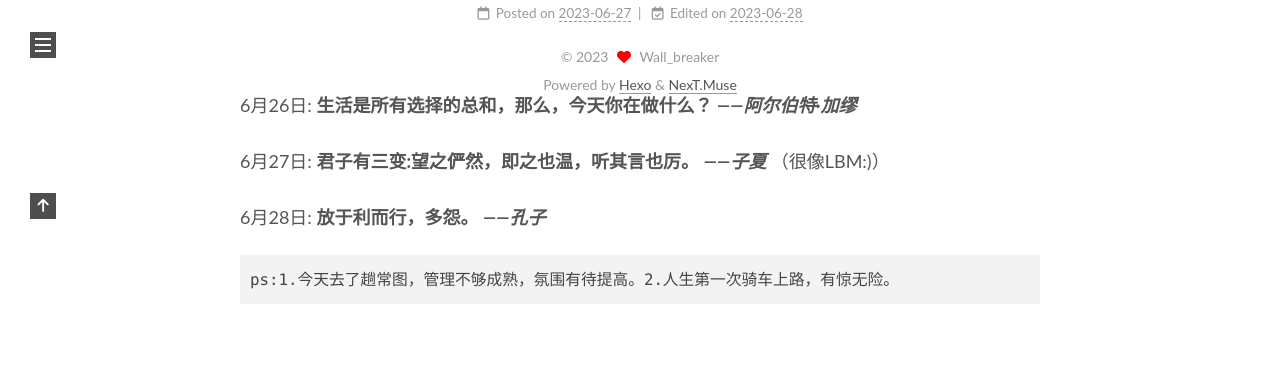
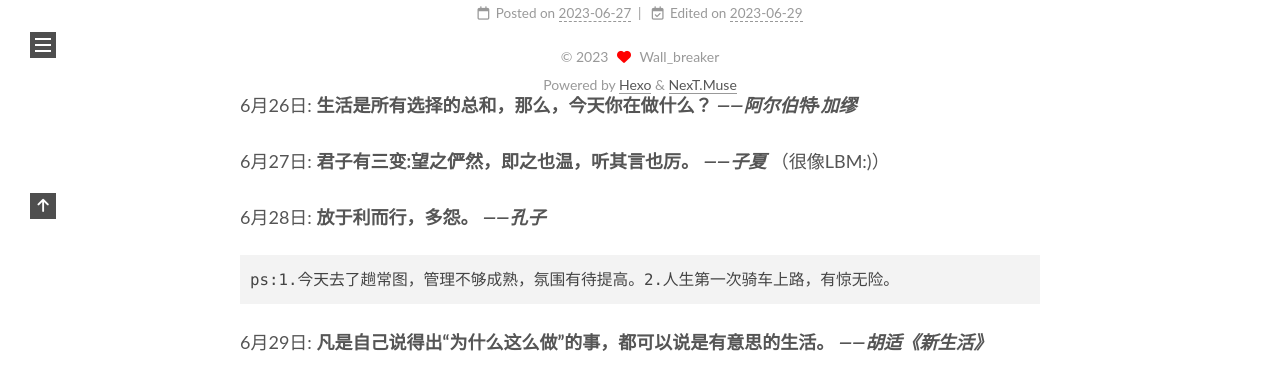
Before and after one commit to DingSpeaking/DingSpeaking.github.io, a plain HTML site: page index.html in a window 1280 px wide. Shown: the part 681-1070 px from the top of the page. Drawn offline with nearby package versions, Linux system fonts and the light colour scheme.

Commit message:
Site updated: 2023-06-29 20:54:22

```diff
--- a/index.html
+++ b/index.html
@@ -247,7 +247,7 @@
         <i class="far fa-calendar-check"></i>
       </span>
       <span class="post-meta-item-text">Edited on</span>
-      <time title="Modified: 2023-06-28 19:41:29" itemprop="dateModified" datetime="2023-06-28T19:41:29+08:00">2023-06-28</time>
+      <time title="Modified: 2023-06-29 19:20:56" itemprop="dateModified" datetime="2023-06-29T19:20:56+08:00">2023-06-29</time>
     </span>
 
 
@@ -265,6 +265,7 @@
 <p>6月28日:    <strong>放于利而行，多怨。</strong> <em><strong>——孔子</strong></em></p>
 <pre><code>ps:1.今天去了趟常图，管理不够成熟，氛围有待提高。2.人生第一次骑车上路，有惊无险。
 </code></pre>
+<p>6月29日:    <strong>凡是自己说得出“为什么这么做”的事，都可以说是有意思的生活。</strong> <em><strong>——胡适《新生活》</strong></em></p>
 
 
     </div>
```
Also changed, not shown: 2023/06/27/202306/index.html (+5 -4 lines).
